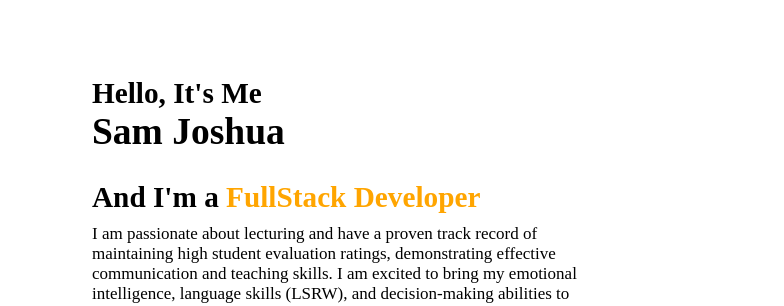
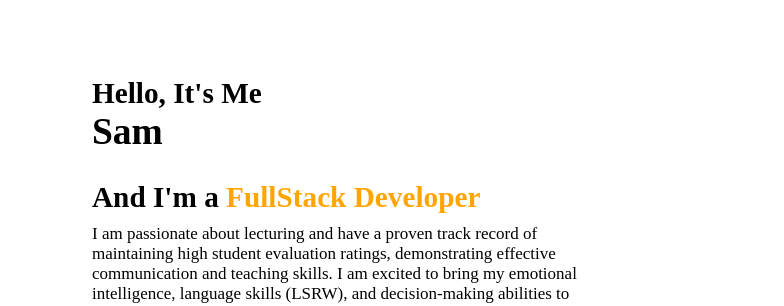
Before and after one commit to samjoshua2002/GreensPortfolio, a plain HTML site: page index.html in a window 1280 px wide. Shown: the part 161-467 px from the top of the page, 0-784 px from the left. Drawn offline with nearby package versions, Linux system fonts and the light colour scheme.

Commit message:
sdafjladf

```diff
--- a/index.html
+++ b/index.html
@@ -35,7 +35,7 @@
                 <div class="intro">
                     <div class="text">
                         <h3>Hello, It's Me</h3>
-                        <h1>Sam Joshua</h1>
+                        <h1>Sam</h1>
                         <br>
                         <h3>And I'm a <span style="color: orange;">FullStack Developer</span></h3>
                         <p class="info">I am passionate about lecturing and have a proven track record of maintaining
```
